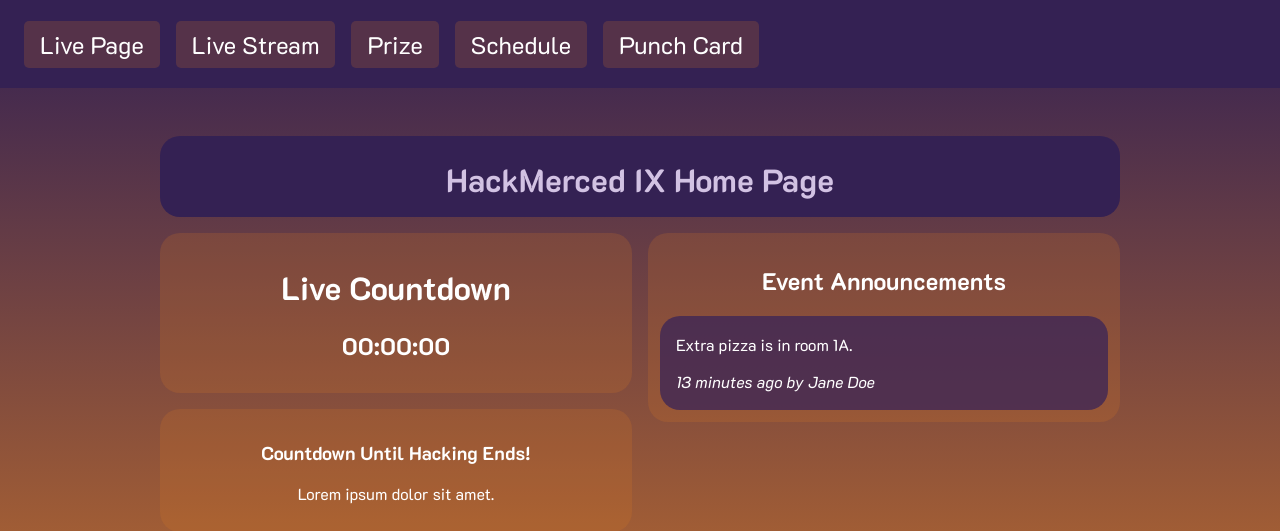
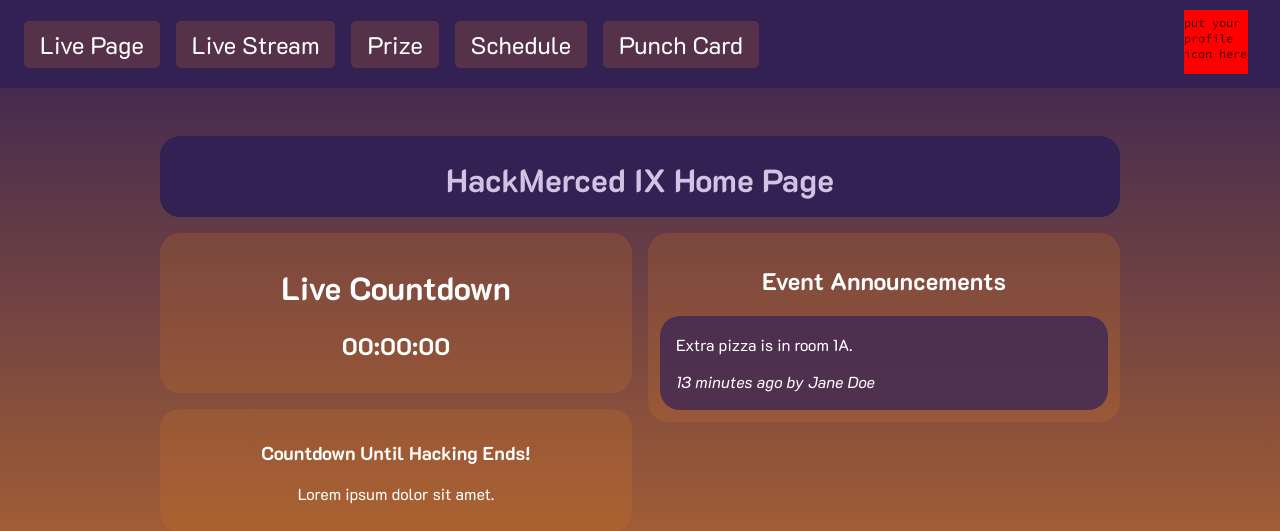
Before and after one commit to HackMerced/HackMerced-IX-Live, a Flask app: page /app in a window 1280 px wide. Shown: the top 531 px of the page. Run offline with Flask 3, Linux system fonts and the light colour scheme.

Commit message:
Added spot for the profile picture.

```diff
--- a/frontend/static/css/style.css
+++ b/frontend/static/css/style.css
@@ -122,4 +122,13 @@
 	text-decoration: none;
 }
 
+#navbar-profile {
+	margin-left: auto;
+	margin-right: 48px;
+}
+
+#navbar-profile a img {
+	height: 64px;
+}
+
 /* Navbar end. */
--- a/frontend/templates/includes/navbar.html
+++ b/frontend/templates/includes/navbar.html
@@ -14,4 +14,9 @@
 	<div class="navbar-link">
 		<a href="#">Punch Card</a>
 	</div>
+	<div id="navbar-profile">
+		<a href="/profile">
+			<img src="/static/png/profile.png" />
+		</a>
+	</div>
 </header>
```
Also changed, not shown: frontend/static/png/profile.png (added).
